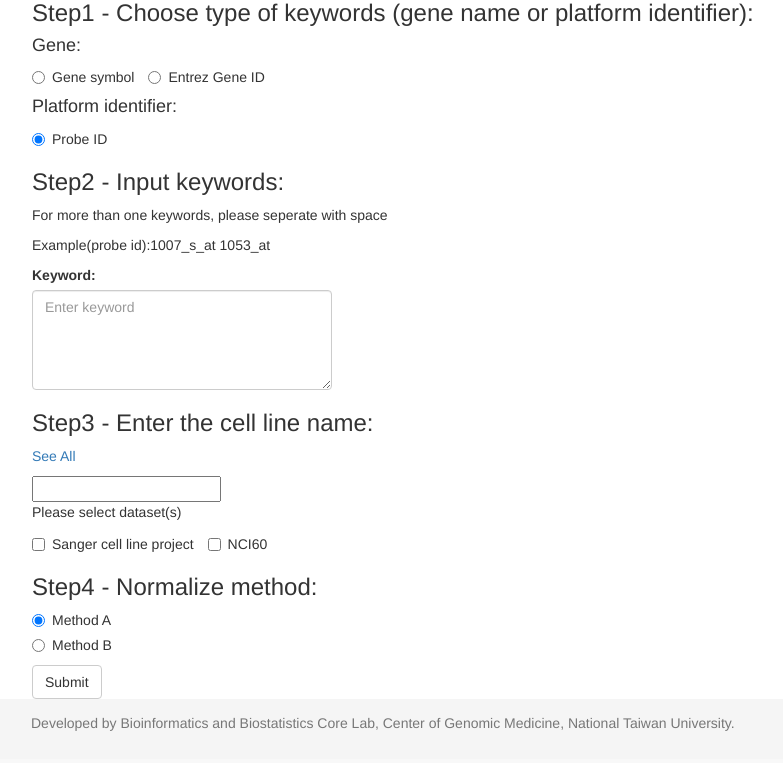
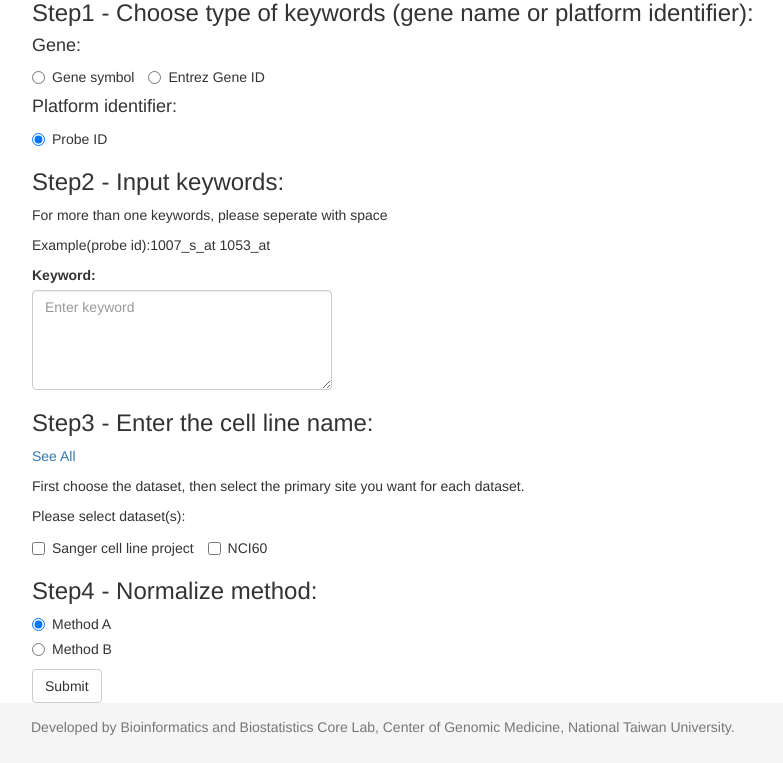
Before and after one commit to LeeYiFang/Carkinos, a Django app: page / in a window 1280 px wide. Shown: the part 308-1071 px from the top of the page, without its empty margins (38-821 px from the left). Before the commit the page ends 1039 px from the top, so only its background shows below. Run offline with Django 3.2, Linux system fonts and the light colour scheme; data that the repository does not hold is empty; style sheets or scripts are compiled from the project's sources; parts of the project's set-up code (start-up, migrations or seed data) failed here and were passed over; some libraries are stand-ins or nearby versions.

```diff
--- a/src/probes/views.py
+++ b/src/probes/views.py
@@ -11,26 +11,24 @@ def home(request):
     samples = Sample.objects.filter(
         dataset_id__name__in=['Sanger Cell Line Project']
     ).select_related('cell_line_id')
-
+    ncisamples = Sample.objects.filter(
+        dataset_id__name__in=['NCI60']
+    ).select_related('cell_line_id')
     # Get all distinct primary sites from selected samples
     primary_sites = sorted(
         samples.values_list('cell_line_id__primary_site', flat=True).distinct()
     )
-    # # set0.values('cell_line_id__primary_site').distinct()
-    # for sample in samples:
-    #     cl = sample.cell_line_id.primary_site
-    #     try:
-    #         test = known_cell_lines[cl]
-    #     except KeyError:
-    #         if cl == 'nan':
-    #             known_cell_lines[cl] = 'NAN'
-    #         else:
-    #             known_cell_lines[cl] = cl
-    # keys1 = known_cell_lines.keys()
+    nciprimary_sites = sorted(
+        ncisamples.values_list('cell_line_id__primary_site', flat=True).distinct()
+    )
+
 
     return render(request, 'home.html', {
         'samples': samples,
         'primary_sites': primary_sites,
+        'ncisamples': ncisamples,
+        'nciprimary_sites': nciprimary_sites,
+
     })
 
 
@@ -41,45 +39,71 @@ def cell_lines(request):
 
 def data(request):
 
+    cell=[]
+    ncicell=[]
+    ps_id='0'
+    pn_id='0'
+    if 'dataset' in request.POST and request.POST['dataset'] != '':
+        datas=request.POST.getlist('dataset')
+        if 'Sanger Cell Line Project' in datas:
+            SANGER=request.POST.getlist('select_sanger')
+            samples=Sample.objects.filter(dataset_id__name__in=['Sanger Cell Line Project']).select_related('cell_line_id')
+            cell=samples.filter(cell_line_id__primary_site__in=SANGER)
+            ps_id='1'
+        if 'NCI60' in datas:
+            NCI=request.POST.getlist('select_nci')
+            ncisamples=Sample.objects.filter(dataset_id__name__in=['NCI60']).select_related('cell_line_id')
+            ncicell=ncisamples.filter(cell_line_id__primary_site__in=NCI)
+            pn_id='3'
+        if len(SANGER)==0 and len(NCI)==0 :
+            return HttpResponse("<p>please select primary sites.</p>" )
+    else:
+        return HttpResponse("<p>please check Step3 again.</p>" )
 
-    if 'cellline' in request.POST and request.POST['cellline'] != '':
-        cell = CellLine.objects.filter(name__in=request.POST['cellline'].split())
-    else:
-        #return render_to_response('home.html', RequestContext(request,locals()))
-        return HttpResponse("<p>where is the cell line? please check Step3 again.</p>")
     if 'keyword' in request.POST and request.POST['keyword'] != '':
         words = request.POST['keyword']
         words = words.split()
-        # return HttpResponse(words)
     else:
         return HttpResponse("<p>where is your keyword?</p>")
 
-    if(request.POST['dataset']!='' and request.POST['dataset']=='sanger'):
-        p_id='1'
-    elif(request.POST['dataset']!='' and request.POST['dataset']=='nci'):
-        p_id='3'
+    #if('dataset' in request.POST and request.POST['dataset']=='Sanger Cell Line Project'):
+    #    p_id='1'
+    #elif('dataset' in request.POST and request.POST['dataset']=='NCI60'):
+    #    p_id='3'
     #else:
-    #    p_id='2'
+    #    return HttpResponse("<p>where is your cell line?</p>")
+
     gene = []
+    ncigene = []
     if 'gtype' in request.POST and request.POST['gtype'] == 'probeid':
-        gene = ProbeID.objects.filter(platform__in=p_id).filter(Probe_id__in=words)
+        #gene = ProbeID.objects.filter(platform__in=p_id).filter()
+        gene = ProbeID.objects.filter(platform__in=ps_id).filter(Probe_id__in=words)
+        ncigene = ProbeID.objects.filter(platform__in=pn_id).filter(Probe_id__in=words)
         return render_to_response('data.html', RequestContext(request,{
             'gene': gene,
             'cell': cell,
+            'ncigene': ncigene,
+            'ncicell': ncicell,
         }))
 
     elif 'gtype' in request.POST and request.POST['gtype'] == 'symbol':
-        gene = ProbeID.objects.filter(platform__in=p_id).filter(Gene_symbol__in=words)
+        gene = ProbeID.objects.filter(platform__in=ps_id).filter(Gene_symbol__in=words)
+        ncigene = ProbeID.objects.filter(platform__in=pn_id).filter(Gene_symbol__in=words)
         return render_to_response('data.html', RequestContext(request,{
             'gene': gene,
             'cell': cell,
+            'ncigene': ncigene,
+            'ncicell': ncicell,
         }))
 
     elif 'gtype' in request.POST and request.POST['gtype'] == 'entrez':
-        gene = ProbeID.objects.filter(platform__in=p_id).filter(Entrez_id=words)
+        gene = ProbeID.objects.filter(platform__in=ps_id).filter(Entrez_id=words)
+        ncigene = ProbeID.objects.filter(platform__in=pn_id).filter(Entrez_id__in=words)
         return render_to_response('data.html', RequestContext(request,{
             'gene': gene,
             'cell': cell,
+            'ncigene': ncigene,
+            'ncicell': ncicell,
         }))
     else:
         return HttpResponse(
--- a/src/templates/home.html
+++ b/src/templates/home.html
@@ -48,15 +48,17 @@
 
         <h3>Step3 - Enter the cell line name:</h3>
         <p><a href="{% url 'cell_lines' %}" target="_blank">See All</a></p>
-        <input id="cellline" type="text" name="cellline" >
+        <!--<input id="cellline" type="text" name="cellline" >-->
 
         <!--a try to do primary site list-->
 
         <div>
-        <p>Please select dataset(s)</p>
-        <span class="help" style="color:red;" name="needed2"><br />*Please check at least one</span>
-        <label class="checkbox-inline"><input type="checkbox" name="dataset" id="sanger" value="sanger">Sanger cell line project</label>
-        <label class="checkbox-inline"><input type="checkbox" name="dataset" id="nci" value="nci">NCI60</label>
+        <p>First choose the dataset, then select the primary site you want for each dataset.</p>
+        <p>Please select dataset(s):</p>
+        <span class="help" style="color:red;" name="needed2">*Please check at least one dataset and primary site<br /></span>
+
+        <label class="checkbox-inline"><input type="checkbox" name="dataset" id="sanger" value="Sanger Cell Line Project">Sanger cell line project</label>
+        <label class="checkbox-inline"><input type="checkbox" name="dataset" id="nci" value="NCI60">NCI60</label>
 
 
         </div>
@@ -67,7 +69,7 @@
           <div class="panel-heading">Sanger Cell Line Project:</div>
           <div class="panel-body">
             <p>please select the primary site you want</p>
-            <select multiple="multiple" id="select1" name="select1">
+            <select multiple="multiple" id="select_sanger" name="select_sanger">
                     <optgroup label="Sanger cell line project" id="optgroup1">
                         {% for s in primary_sites %}
                             <option value="{{ s }}">{{ s }}</option>
@@ -105,16 +107,38 @@
           <div class="panel-heading">NCI-60:</div>
           <div class="panel-body">
             <p>please select the primary site you want</p>
-            <select multiple="multiple" id="select2" name=="select2">
+            <select multiple="multiple" id="select_nci" name="select_nci">
                     <optgroup label="nci60" id="optgroup2">
-                        <!--{% for s in primary_sites %}
-                            <option value="{{ s }}">{{ s }}</option>
-                        {% endfor %}-->
+                            {% for ncip in nciprimary_sites %}
+                            <option value="{{ ncip }}">{{ ncip }}</option>
+                            {% endfor %}
                     </optgroup>
 
             </select>
           </div>
-
+          <div id="test_nci"></div>
+          <!-- Table -->
+            <table class="table table-striped">
+                <thead>
+                <tr>
+                    <th>Cell Line name</th>
+                    <th>Primary site</th>
+                    <th>Primary histology</th>
+                    <th>dataset</th>
+                </tr>
+                </thead>
+                <tbody>
+                {% for l in ncisamples %}
+                    {# Add display:none to increase HTML DOM loading #}
+                    <tr name="{{l.cell_line_id.primary_site}}" class="class2" style="display:none">
+                        <td>{{ l.cell_line_id.name }}</td>
+                        <td>{{ l.cell_line_id.primary_site }}</td>
+                        <td>{{ l.cell_line_id.primary_hist }}</td>
+                        <td>NCI60</td>
+                    </tr>
+                {% endfor %}
+                </tbody>
+            </table>
         </div>
 
 
@@ -184,6 +208,7 @@ $(document).ready(function () {
     $("tr[class='class1']").hide();
     $("input:checkbox").change(function(){
         if ($("#sanger").is(':checked')) {
+
             $("div[name='sanger_table']").show();
         }
         else
@@ -200,17 +225,27 @@ $(document).ready(function () {
 
     });
 
-    $( "select[name='select1']" ).change(function () {
+    $( "select[name='select_sanger']" ).change(function () {
     var str = "The primary site you selected: ";
     $("tr[class='class1']").hide();
-    $( "select option:selected" ).each(function() {
+    $( "select[name='select_sanger'] option:selected" ).each(function() {
       var indata=$( this ).text();
-      $("tr[name='"+indata+"']").show();
+      $("tr[class='class1'][name='"+indata+"']").show();
       str += $( this ).text() + " ,";
     });
     $( "#test" ).text( str );
   }).change();
 
+   $( "select[name='select_nci']" ).change(function () {
+    var str = "The primary site you selected: ";
+    $("tr[class='class2']").hide();
+    $( "select[name='select_nci'] option:selected" ).each(function() {
+      var indata=$( this ).text();
+      $("tr[class='class2'][name='"+indata+"']").show();
+      str += $( this ).text() + " ,";
+    });
+    $( "#test_nci" ).text( str );
+  }).change();
 
 });
 </script>
```
Also changed, not shown: src/probes/models.py (+12 -8 lines), src/templates/data.html (+17 -4 lines), src/probes/migrations/0006_probeid_offset.py (added), src/probes/migrations/0007_sample_offset.py (added), 2 other files.
